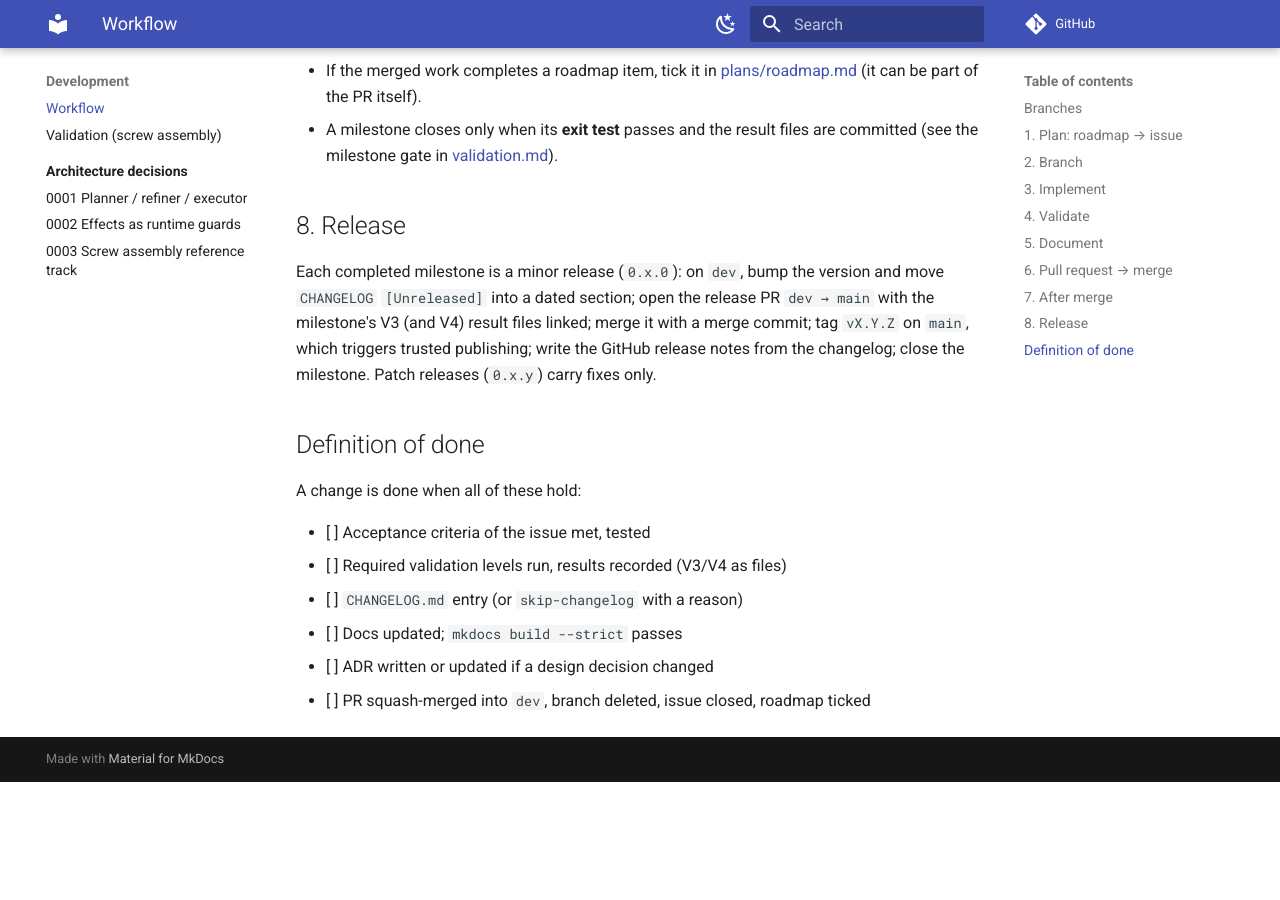
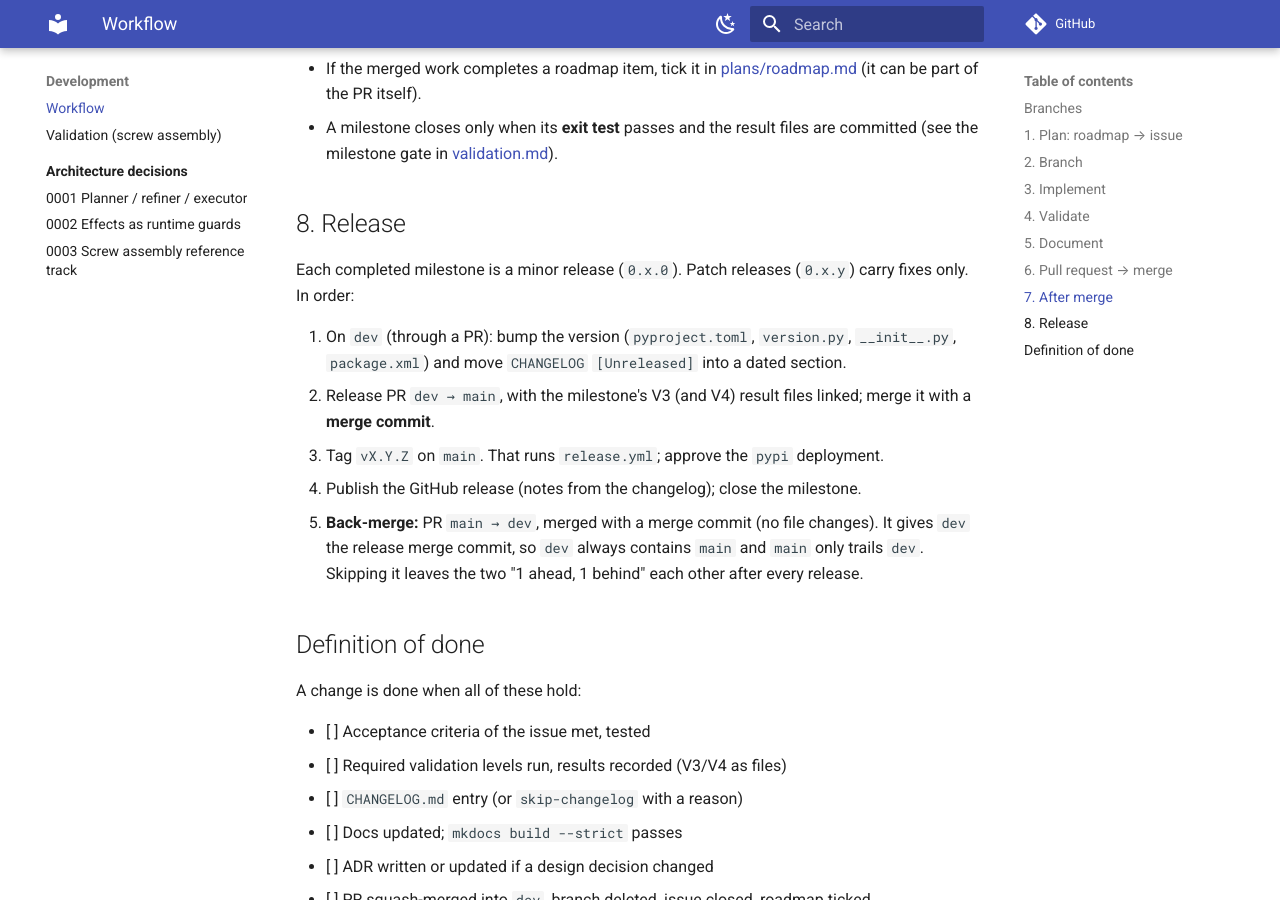
Before and after one commit to thanhndv212/long-tamp, an MkDocs documentation site: the page built from docs/development/workflow.md, in a window 1280 px wide and 900 px high, scrolled down 2787 px. Built offline with MkDocs 1.6.1 and Material for MkDocs 9.7.7, drawn with Linux system fonts in a browser that asks for light colours; comment, search, counter and statistics services are not loaded; before the commit the page ends 3569 px from its top, so only the background shows below that.

Commit message:
docs(development): add the back-merge to the release steps
After a release, main has the release merge commit and dev doesn't, so
the branches read 1 ahead / 1 behind. The release process now ends with a
main -> dev PR merged with a merge commit.

Refs #46

````diff
--- a/docs/development/workflow.md
+++ b/docs/development/workflow.md
@@ -19,6 +19,7 @@ flowchart LR
   I --> J[Close issue, tick roadmap]
   J -->|milestone done| K[Milestone gate on dev]
   K --> L[Release PR dev to main, tag]
+  L --> M[Back-merge main to dev]
 ```
 
 ## Branches
@@ -115,11 +116,18 @@ Never skip, disable or quarantine a test to get green.
 
 ## 8. Release
 
-Each completed milestone is a minor release (`0.x.0`): on `dev`, bump the version and
-move `CHANGELOG` `[Unreleased]` into a dated section; open the release PR `dev → main`
-with the milestone's V3 (and V4) result files linked; merge it with a merge commit; tag
-`vX.Y.Z` on `main`, which triggers trusted publishing; write the GitHub release notes
-from the changelog; close the milestone. Patch releases (`0.x.y`) carry fixes only.
+Each completed milestone is a minor release (`0.x.0`). Patch releases (`0.x.y`) carry
+fixes only. In order:
+
+1. On `dev` (through a PR): bump the version (`pyproject.toml`, `version.py`,
+   `__init__.py`, `package.xml`) and move `CHANGELOG` `[Unreleased]` into a dated section.
+2. Release PR `dev → main`, with the milestone's V3 (and V4) result files linked; merge it
+   with a **merge commit**.
+3. Tag `vX.Y.Z` on `main`. That runs `release.yml`; approve the `pypi` deployment.
+4. Publish the GitHub release (notes from the changelog); close the milestone.
+5. **Back-merge:** PR `main → dev`, merged with a merge commit (no file changes). It gives
+   `dev` the release merge commit, so `dev` always contains `main` and `main` only trails
+   `dev`. Skipping it leaves the two "1 ahead, 1 behind" each other after every release.
 
 ## Definition of done
 
````
Also changed, not shown: .claude/skills/dev-maintain-release-workflow/SKILL.md (+4 -1 lines).
